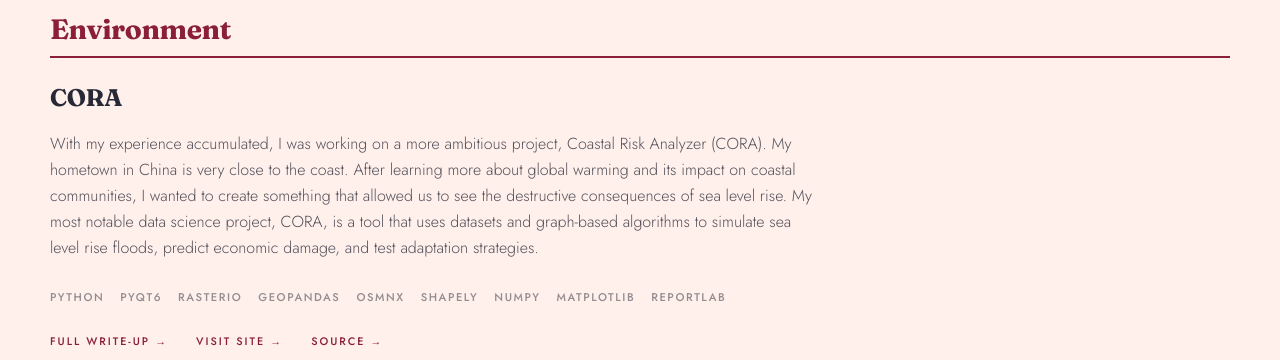
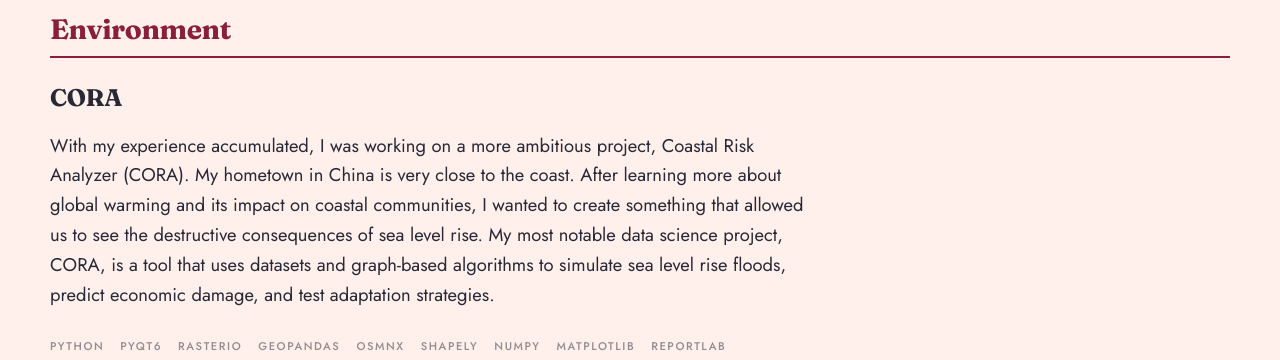
Before and after one commit to OoEthanoO/me, a Next.js app: page /tech in a window 1280 px wide. Shown: the part 780-1140 px from the top of the page. Built offline with nearby package versions, Linux system fonts and the light colour scheme.

Commit message:
Make the category entry write-ups easier to read
The supplied copy was set at 16px in light weight at 80 percent ink, lighter than the body text elsewhere on the site. Take it to 18.4px at full ink and normal weight, so the part of the entry that is actually the writing reads first.

```diff
--- a/components/ProjectFeature.tsx
+++ b/components/ProjectFeature.tsx
@@ -21,7 +21,7 @@ export default function ProjectFeature({ project }: { project: Project }) {
         {paragraphs.map((para) => (
           <p
             key={para.slice(0, 32)}
-            className="text-[1rem] font-light leading-relaxed text-[var(--ink)]/80"
+            className="text-[1.05rem] leading-relaxed text-[var(--ink)] md:text-[1.15rem]"
           >
             {para}
           </p>
```
